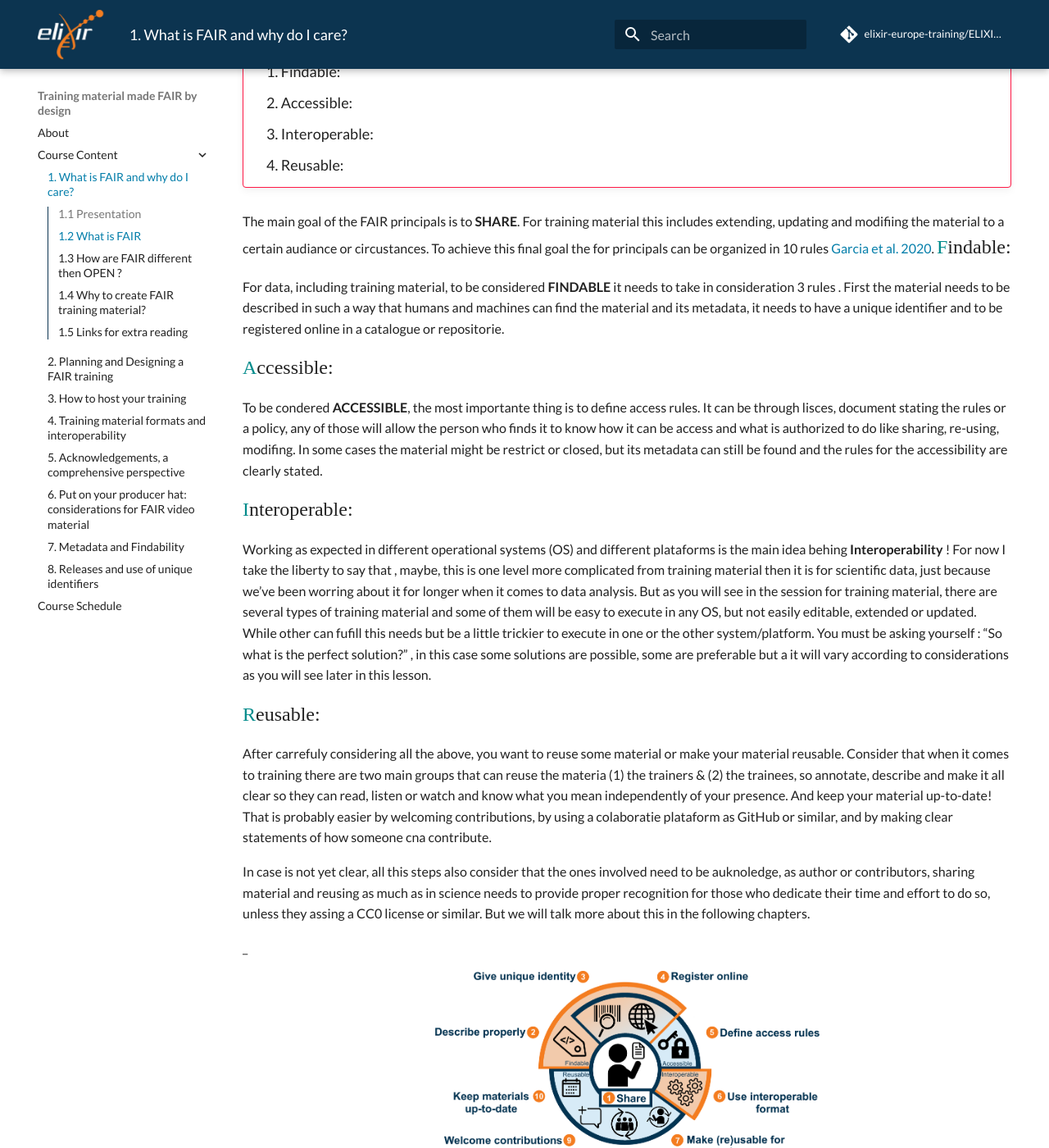
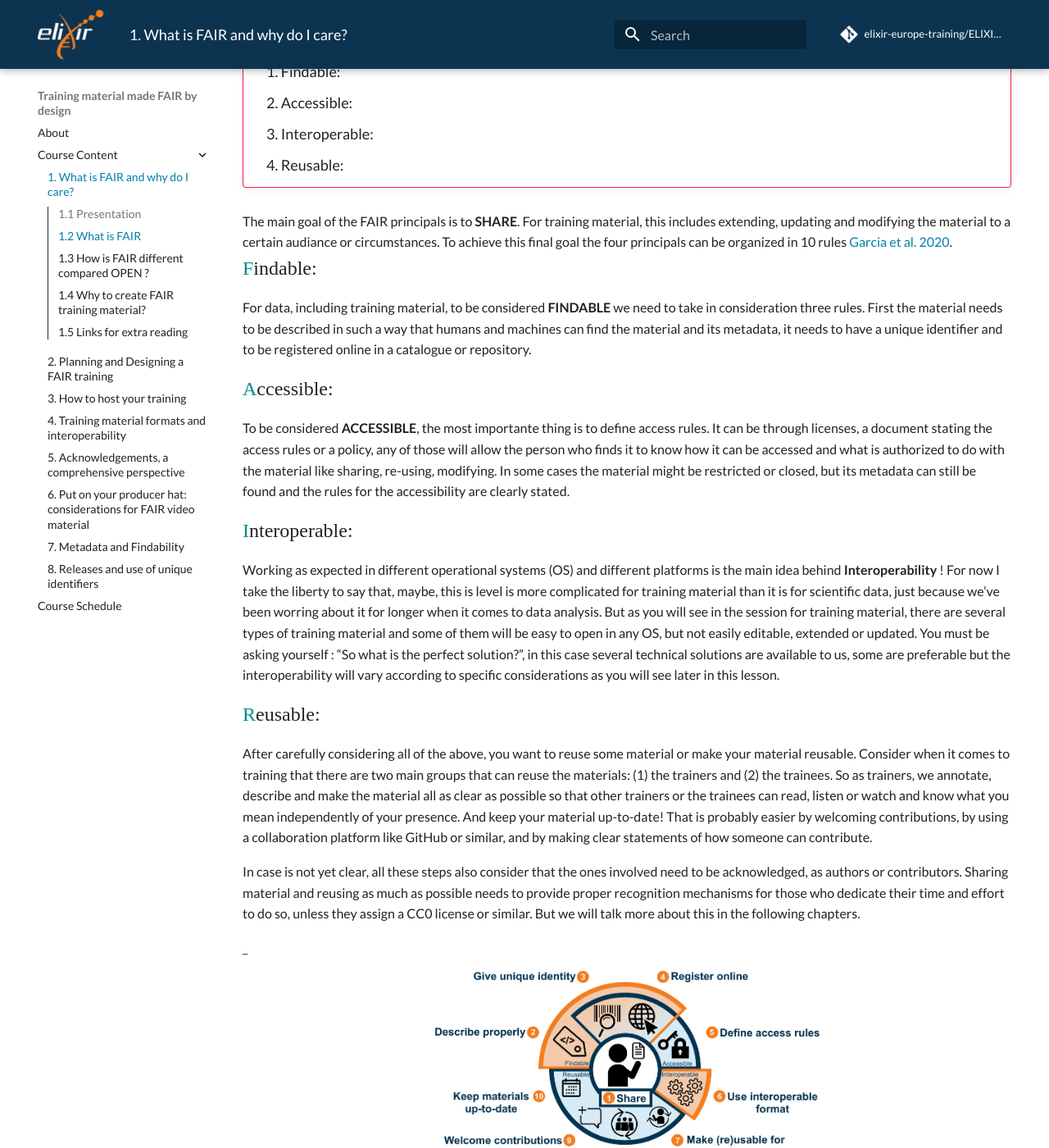
Before and after one commit to elixir-europe-training/ELIXIR-TrP-FAIR-Material-By-Design, an MkDocs documentation site: the page built from docs/chapters/chapter_01.md, in a window 1280 px wide and 1400 px high, scrolled down 1601 px. Shown: the whole window at 82% size. Built offline with MkDocs 1.6.1 and Material for MkDocs 9.7.7, drawn with Linux system fonts in a browser that asks for light colours; comment, search, counter and statistics services are not loaded; some of the changed text lies outside the part shown.

Commit message:
correct typos chapter_01

```diff
--- a/docs/chapters/chapter_01.md
+++ b/docs/chapters/chapter_01.md
@@ -17,19 +17,19 @@
 
 !!! success "Learning Outcomes"
 
-    - Explain the 4 principles in the acronim FAIR
+    - Explain the 4 principles in the acronym FAIR
     - Differentiate FAIR and OPEN science and application in training material
     - Discuss the advantages of FAIR and OPEN training
 
-# What is FAIR and why do I car ?
+# What is FAIR and why do I care ?
 
 ## 1.1 Presentation
 Here you can find the presentation for this session:
 
- <iframe src="https://docs.google.com/presentation/d/1FQp1Enrb-jLDfeZam19PITFPf4eii3rb/preview" width="640" height="360" allow="autoplay"></iframe>
+ <iframe src="https://docs.google.com/presentation/d/12p9U5KgA-pjds7KdellDWpRQPFIxMNGrysoVnLVDmC0/preview" width="640" height="360" allow="autoplay"></iframe>
 
 
-The full presentation can be downloaded [here](https://docs.google.com/presentation/d/1FQp1Enrb-jLDfeZam19PITFPf4eii3rb/export?format=pdf).
+The full presentation can be downloaded [here](https://docs.google.com/presentation/d/12p9U5KgA-pjds7KdellDWpRQPFIxMNGrysoVnLVDmC0/export?format=pdf).
 
 ## 1.2 What is FAIR
 
@@ -45,40 +45,39 @@
 I would say that expecting that training material is FAIR is just fair, don't you agree?
 
 Before you can decide if you agree or not maybe I should tell you more about each part of this acronym.
-From the need of reusing scholar data in research was born the idea of a consise and mesurable set of principles to endorse reusability, the **FAIR** principles. The idea is that those need to be available for individuals but also in a machine redable format.
+From the need of reusing scholar data in research was born the idea of a consise and mesurable set of principles to endorse reusability, the **FAIR** principles. The idea is that those need to be available for humans but also in a machine readable format.
 
 !!! danger "Challenge"
 
-    Before looking for the answers bellow, try to answer with your current knoledge and perspective
+    Before looking for the answers below, try to answer with your current knowledge and perspective.
 
     "How would you interpret each of this principles?"
 
-    Elaborate shortly how you see each of them (in general and for training) and thenn compare with the text bellow:
+    Elaborate shortly how you see each of them (in general and for training) and then compare with the text below:
 
     1. Findable:
     2. Accessible:
     3. Interoperable:
     4. Reusable:
 
-The main goal of the FAIR principals is to **SHARE**. For training material this includes extending, updating and modifiing the material to a certain audiance or circustances. To achieve this final goal the for principals can be organized in 10 rules [Garcia et al. 2020](https://journals.plos.org/ploscompbiol/article?id=10.1371/journal.pcbi.1007854).
+The main goal of the FAIR principals is to **SHARE**. For training material, this includes extending, updating and modifying the material to a certain audiance or circumstances. To achieve this final goal the four principals can be organized in 10 rules [Garcia et al. 2020](https://journals.plos.org/ploscompbiol/article?id=10.1371/journal.pcbi.1007854).
 <span style="font-family:serif; font-size:1.5em; color:#008B8B;">F</span><span style="font-family:serif; font-size:1.5em;">indable:</span>
 
-For data, including training material, to be considered **FINDABLE** it needs to take in consideration 3 rules . First the material needs to be described in such a way that humans and machines can find the material and its metadata, it needs to have a unique identifier and to be registered online in a catalogue or repositorie.
+For data, including training material, to be considered **FINDABLE** we need to take in consideration three rules. First the material needs to be described in such a way that humans and machines can find the material and its metadata, it needs to have a unique identifier and to be registered online in a catalogue or repository.
 
 <span style="font-family:serif; font-size:1.5em; color:#008B8B;">A</span><span style="font-family:serif; font-size:1.5em;">ccessible:</span>
 
-To be condered **ACCESSIBLE**, the most importante thing is to define access rules. It can be through lisces, document stating the rules or a policy, any of those will allow the person who finds it to know how it can be access and what is authorized to do like sharing, re-using, modifing. In some cases the material might be restrict or closed, but its metadata can still be found and the rules for the accessibility are clearly stated.
+To be considered **ACCESSIBLE**, the most importante thing is to define access rules. It can be through licenses, a document stating the access rules or a policy, any of those will allow the person who finds it to know how it can be accessed and what is authorized to do with the material like sharing, re-using, modifying. In some cases the material might be restricted or closed, but its metadata can still be found and the rules for the accessibility are clearly stated.
 
 <span style="font-family:serif; font-size:1.5em; color:#008B8B;">I</span><span style="font-family:serif; font-size:1.5em;">nteroperable:</span>
 
-Working as expected in different operational systems (OS) and different plataforms is the main idea behing **Interoperability** ! For now I take the liberty to say that , maybe, this is one level more complicated from training material then it is for scientific data, just because we've been worring about it for longer when it comes to data analysis. But as you will see in the session for training material, there are several types of training material and some of them will be easy to execute in any OS, but not easily editable, extended or updated. While other can fufill this needs but be a little trickier to execute in one or the other system/platform. You must be asking yourself : "So what is the perfect solution?" , in this case some solutions are possible, some are preferable but a it will vary according to considerations as you will see later in this lesson.
+Working as expected in different operational systems (OS) and different platforms is the main idea behind **Interoperability** ! For now I take the liberty to say that, maybe, this is level is more complicated for training material than it is for scientific data, just because we've been worring about it for longer when it comes to data analysis. But as you will see in the session for training material, there are several types of training material and some of them will be easy to open in any OS, but not easily editable, extended or updated. You must be asking yourself : "So what is the perfect solution?", in this case several technical solutions are available to us, some are preferable but the interoperability will vary according to specific considerations as you will see later in this lesson.
 
 <span style="font-family:serif; font-size:1.5em; color:#008B8B;">R</span><span style="font-family:serif; font-size:1.5em;">eusable:</span>
 
+After carefully considering all of the above, you want to reuse some material or make your material reusable. Consider when it comes to training that there are two main groups that can reuse the materials: (1) the trainers and (2) the trainees. So as trainers, we annotate, describe and make the material all as clear as possible so that other trainers or the trainees can read, listen or watch and know what you mean independently of your presence. And keep your material up-to-date! That is probably easier by welcoming contributions, by using a collaboration platform like GitHub or similar, and by making clear statements of how someone can contribute.
 
-After carrefuly considering all the above, you want to reuse some material or make your material reusable. Consider that when it comes to training there are two main groups that can reuse the materia (1) the trainers & (2) the trainees, so annotate, describe and make it all clear so they can read, listen or watch and know what you mean independently of your presence. And keep your material up-to-date! That is probably easier by welcoming contributions, by using a colaboratie plataform as GitHub or similar, and by making clear statements of how someone cna contribute.
-
-In case is not yet clear, all this steps also consider that the ones  involved need to be auknoledge, as author or contributors, sharing material and reusing as much as in science needs to provide proper recognition for those who dedicate their time and effort to do so, unless they assing a CC0 license or similar. But we will talk more about this in the following chapters.
+In case is not yet clear, all these steps also consider that the ones involved need to be acknowledged, as authors or contributors. Sharing material and reusing as much as possible needs to provide proper recognition mechanisms for those who dedicate their time and effort to do so, unless they assign a CC0 license or similar. But we will talk more about this in the following chapters.
 
 _
 
@@ -96,11 +95,11 @@
 </span>
 
 
-## 1.3 How are FAIR different then OPEN ?
+## 1.3 How is FAIR different compared OPEN ?
 
-Now that you know a bit about what the acronym for FAIR states for, you can try to about this question, **"how are FAIR and OPEN different ?"**.
+Now that you know a bit about what the acronym FAIR stands for, you can try to think about this question, **how different are FAIR and OPEN?**.
 
-OPEN is related to the rules to access and share the material, clear rules will define if you can freely access, modify and share, or state that there are restrictions for a specific group or under registration in a platfomr and might make restrictions about how to share and with whom. Many are the possibilities. Last but not least, it can have closed access and still be FAIR. You can find metadata, and information about it, but you cannot access.
+OPEN is related to the rules to access and share the material, clear rules will define if you can freely access, modify and share, or state that there are restrictions for a specific group. Access might be restricted through registration on a platform and the auhtors might add restrictions about how to share and with whom. There are many possibilities. Last but not least, it can have closed access and still be FAIR. You can find metadata, and information about it, but you cannot access the material.
 
  <figure>
     <img src="../../assets/images/FAIRvsOPEN_FloraD&apos;Anna.svg"
@@ -112,7 +111,7 @@
 
 ## 1.4 Why to create FAIR training material?
 
-When you make your material FAIR you enable the community exchange while alowing to this material to live beyond! It makes easier the content data share and the maintanence, updated and reuse by others. You also reinforce practices to you ensure trainers and content creators recognition.
+When you make your material FAIR you enable the community exchange while allowing this material to live beyond! Having FAIR materials makes it easier to share the content and maintain, update and reuse them by others. You also reinforce practices to ensure trainers and content creators recognition.
 
 ## 1.5 Links for extra reading
 
```
